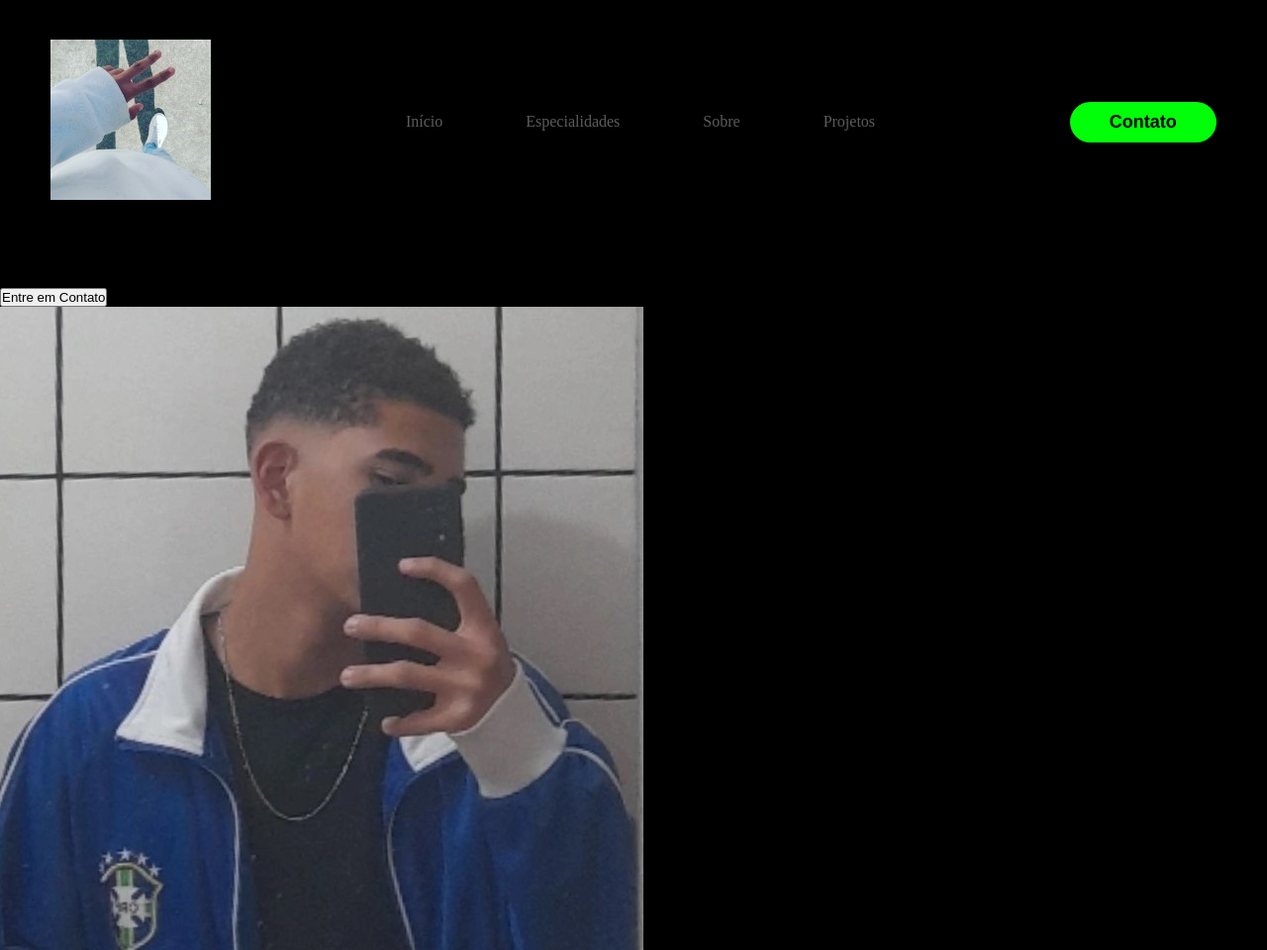
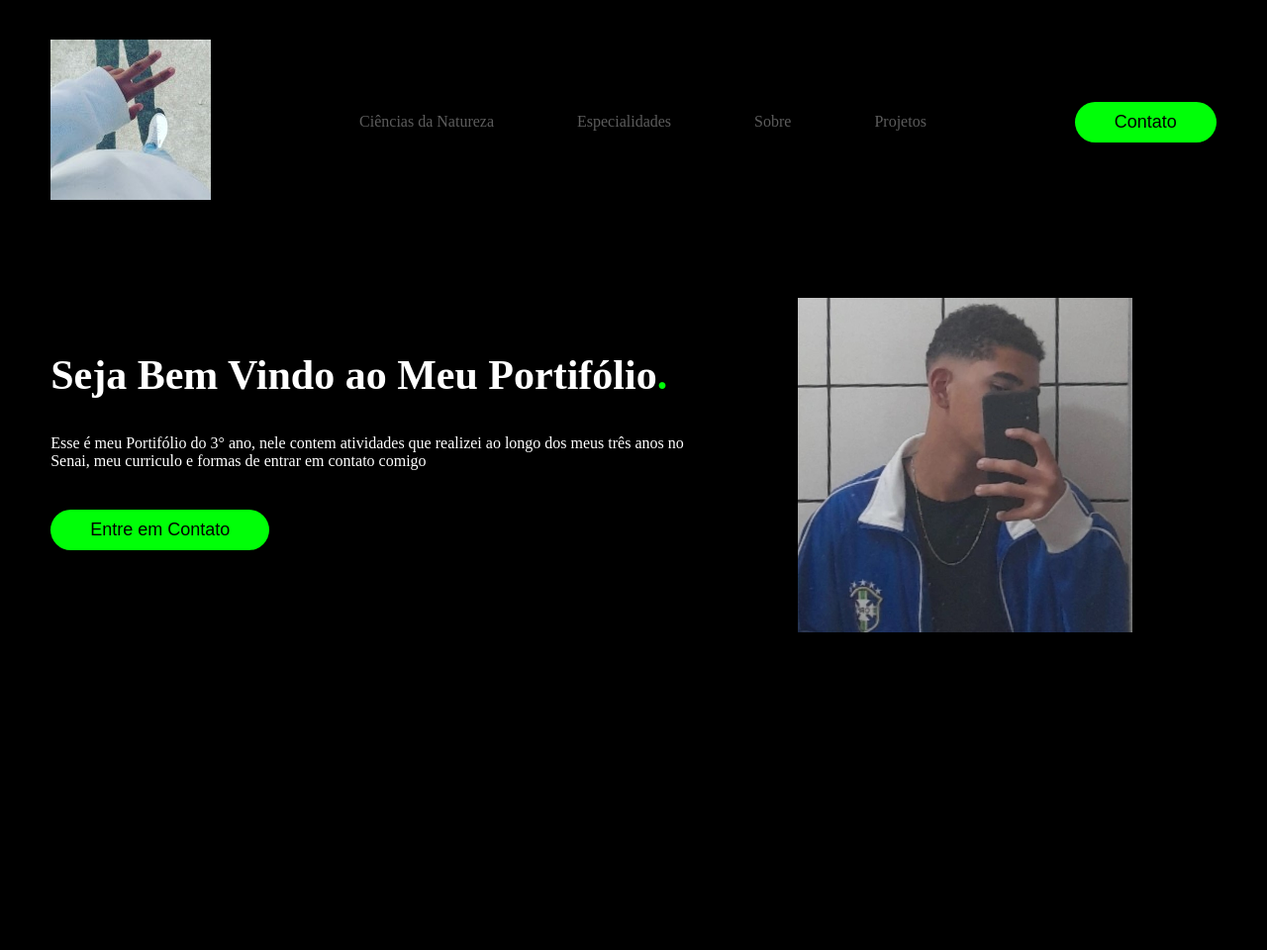
Before and after one commit to felipepontes07/Portifolio-3, a plain HTML site: page index.html in a window 1280 px wide. Shown: the whole page at 99% size. After the commit the page ends 800 px from the top, so only its background shows below. Drawn offline with nearby package versions, Linux system fonts and the light colour scheme.

Commit message:
portifolio

```diff
--- a/index.html
+++ b/index.html
@@ -3,6 +3,9 @@
 <head>
     <meta charset="UTF-8">
     <meta name="viewport" content="width=device-width, initial-scale=1.0">
+    <!-- Bootstrap Icones -->
+    <link rel="stylesheet" href="https://cdn.jsdeliver.net/npm/bootstrap-icons@1.10.5/font/bootstrap-icons.css">
+    <!-- Fim Bootstrap Icones -->
     <link rel="stylesheet" href="style.css">
     <title>Portifólio do Felipe</title>
 </head>
@@ -18,7 +21,7 @@
 
         <nav class="menu-desktop">
             <ul>
-                <li><a href="#">Início</a></li>
+                <li><a href="https://www.canva.com/design/DAGBZrxQPI0/lvvlNsYO7vuRO976r_6Q-A/edit?utm_content=DAGBZrxQPI0&utm_campaign=designshare&utm_medium=link2&utm_source=sharebutton">Ciências da Natureza</a></li>
                 <li><a href="#">Especialidades</a></li>
                 <li><a href="#">Sobre</a></li>
                 <li><a href="#">Projetos</a></li>
@@ -38,7 +41,7 @@
         <div class="interface">
             <div class="flex">
                 <div class="txt-topo-site">
-                    <h1>Seja Bem Vindo ao Meu Portifólio <span>.</span></h1>
+                    <h1>Seja Bem Vindo ao Meu Portifólio<span>.</span></h1>
                     <p> Esse é meu Portifólio do 3° ano, nele contem atividades que realizei ao longo
                         dos meus três anos no Senai, meu curriculo e formas de entrar em contato comigo</p>
 
@@ -54,7 +57,19 @@
                 </div><!--img-topo-site-->
             </div><!--flex-->
         </div><!--interface-->
-    </section><!--topo-do-site -->
+    </section><!--topo-do-site-->
+
+    <section class="especialidades">
+        <div class="interface">
+            <h2>Minhas <span>Especialidades.</span></h2>
+            <div class="flex">
+                <div class="especialidades-box">
+                    <i class="bi bi-code-square"></i>
+                        <h3>Website</h3>
+                </div><!--especialidades-box-->
+            </div><!--flex-->
+        </div><!--interface-->
+    </section><!--especialidades-->
 </main>
 
 </body>
--- a/style.css
+++ b/style.css
@@ -13,6 +13,21 @@ body{
 .interface{
     max-width: 1280px;
     margin: 0 auto;
+}
+
+.flex{
+    display: flex;
+}
+
+.contato button{
+    padding: 10px 40px;
+    font-size: 18px;
+    font-weight: 300;
+    background-color: #00ff08;
+    border: 0;
+    border-radius: 30px;
+    cursor: pointer;
+    transition: .2s;
 }
 
 /* Estilo do Cabeçalho */
@@ -48,16 +63,53 @@ header nav ul li{
     padding: 0 40px;
 }
 
-header .contato button{
-    padding: 10px 40px;
-    font-size: 18px;
-    font-weight: 600;
-    background-color: #00ff08;
-    border: 0;
-    border-radius: 30px;
-    cursor: pointer;
+.contato button:hover{
+    box-shadow: 0px 0px 8px #00ff08;
+    transform: scale(1.05);
 }
 
-header .contato button:hover{
-    box-shadow: 0px 0px 8px #00ff08;
+/* Estilo do Topo do Site */
+section.topo-do-site{
+    padding: 40px 4%;
 }
+
+section.topo-do-site .flex{
+    align-items: center;
+    justify-content: center;
+    gap: 90px;
+}
+
+.topo-do-site h1{
+    color: #FFF;
+    font-size: 42px;
+    line-height: 40px;
+}
+
+.topo-do-site .txt-topo-site h1 span{
+    color: #00ff08;
+}
+
+.topo-do-site .txt-topo-site p{
+    color: #FFF;
+    margin: 40px 0;
+}
+
+.topo-do-site .img-topo-site{
+    position: relative;
+    animation: flutuar 2s ease-in-out infinite alternate;
+}
+
+
+@keyframes flutuar{
+    0%{
+        top: 0;
+    }
+    100%{
+        top: 30px;
+    }
+}
+
+.img-topo-site img{
+    width: 80%;
+    height: auto;
+}
```
